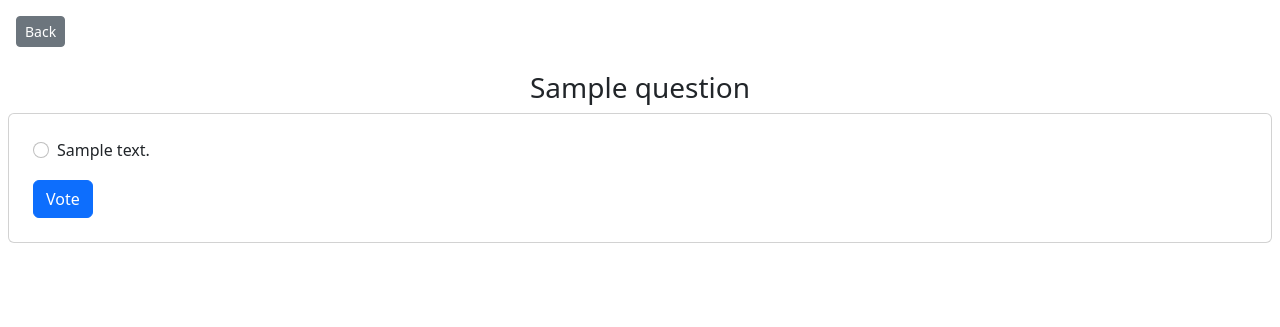
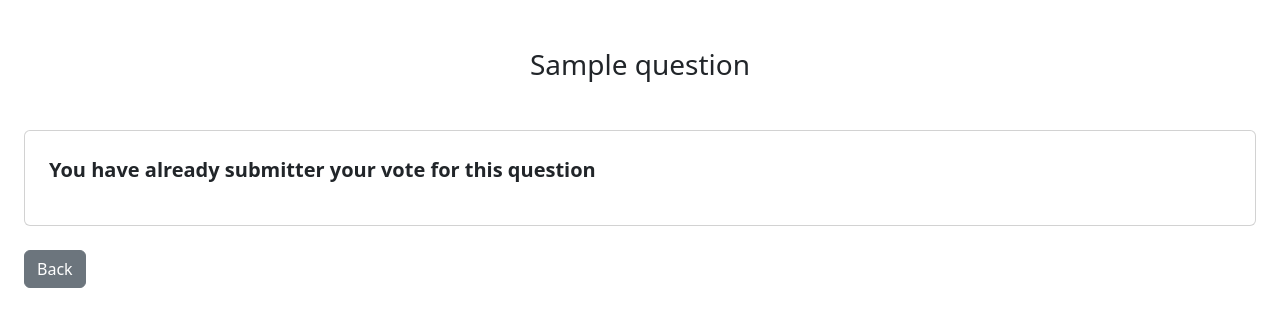
Before and after one commit to ali-abbaszade/poll_app, a Django app: page /vote/1/ in a window 1280 px wide. Shown: the part 56-383 px from the top of the page. Run offline with Django 4.2, Linux system fonts and the light colour scheme; a user stored in the database is signed in; tables that the repository leaves empty hold one stand-in row (values such as "Sample post").

Commit message:
Fixed bug restricted users from voting twice on the same question

```diff
--- a/polls/models.py
+++ b/polls/models.py
@@ -1,11 +1,18 @@
 from django.db import models
+from django.contrib.auth.models import User
 
 class Question(models.Model):
+    voter = models.ManyToManyField(User, blank=True)
     question_title = models.CharField(max_length=255)
     created_date = models.DateTimeField(auto_now_add=True)
 
     class Meta:
         ordering = ('-created_date',)
+
+    @property
+    def voters(self):
+        voters = self.voter.values_list('id', flat=True)
+        return voters
 
     def __str__(self):
         return self.question_title
--- a/polls/views.py
+++ b/polls/views.py
@@ -27,6 +27,7 @@ def vote_view(request, pk):
             messages.error(request, "You didn't select a choice!")
             return render(request, 'polls/vote.html', {'question':question})
         else:
+            question.voter.add(request.user)
             seletcted_item.vote_count += 1
             seletcted_item.save()
             return HttpResponseRedirect(reverse('polls:result', kwargs={'pk':question.id}))
--- a/templates/polls/vote.html
+++ b/templates/polls/vote.html
@@ -2,10 +2,15 @@
 
 
 {% block content %}
-<a class="btn btn-secondary btn-sm m-3" href="{% url 'polls:poll-list' %}">Back</a>
 
-<h3 class="text-center m-2">{{question.question_title}}</h3>
-<div class="card m-2 p-4">
+<h3 class="text-center m-5">{{question.question_title}}</h3>
+
+{% if request.user.id in question.voters %}
+<div class="card m-4 p-4">
+    <p class="fs-5 fw-bolder">You have already submitter your vote for this question</p>
+</div>
+{% else %}
+<div class="card m-4 p-4">
     <form action="" method="post">
         {% csrf_token %}
         {% for choice in question.choice_set.all %}
@@ -17,5 +22,9 @@
         <input type="submit" value="Vote" class="btn btn-primary  btn-block mt-3" />
     </form>
 </div>
+{% endif %}
 
+<div class="ms-4">
+    <a class="btn btn-secondary" href="{% url 'polls:poll-list' %}">Back</a>
+</div>
 {% endblock %}
```
Also changed, not shown: polls/migrations/0002_alter_question_options_question_voter.py (added), polls/migrations/0003_alter_question_unique_together.py (added), polls/migrations/0004_alter_question_voter.py (added).
